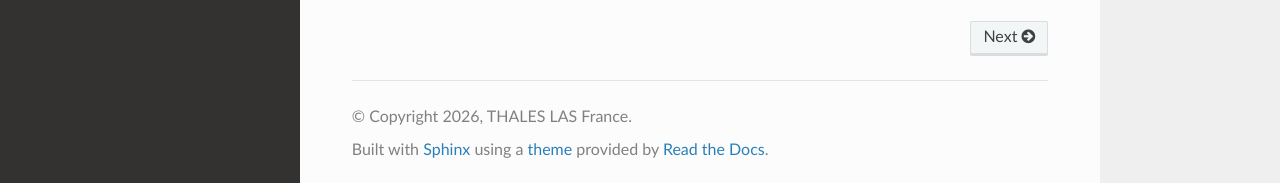
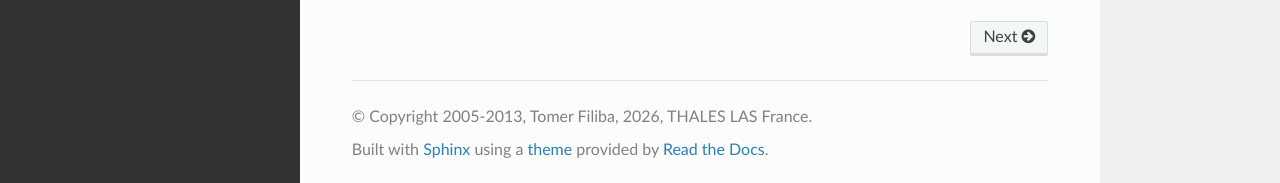
Before and after one commit to RimorRes/PortaPyC, a Sphinx documentation site: the page built from docs/source/index.rst, in a window 1280 px wide and 1291 px high. Shown: the part 1105-1288 px from the top of the window. Built offline with Sphinx 7.4.7 and the Read the Docs theme 3.1.0, drawn with Linux system fonts in a browser that asks for light colours.

```diff
--- a/docs/source/conf.py
+++ b/docs/source/conf.py
@@ -13,7 +13,7 @@ sys.path.insert(0, os.path.abspath("../.."))
 # https://www.sphinx-doc.org/en/master/usage/configuration.html#project-information
 
 project = 'PortaPyC'
-copyright = '2026, THALES LAS France'
+copyright = '2005-2013, Tomer Filiba, 2026, THALES LAS France'
 author = 'Tomer Filiba, Maxime Djomby'
 release = version_string
 
```
Also changed, not shown: .readthedocs.yaml (added), 1 other file.
